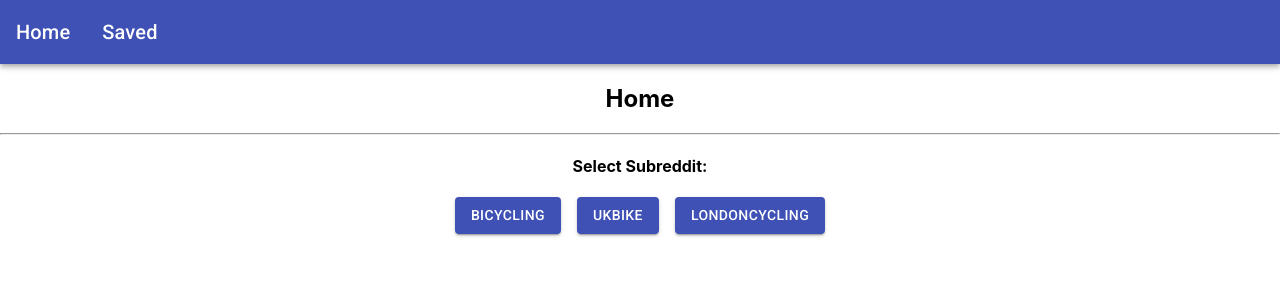
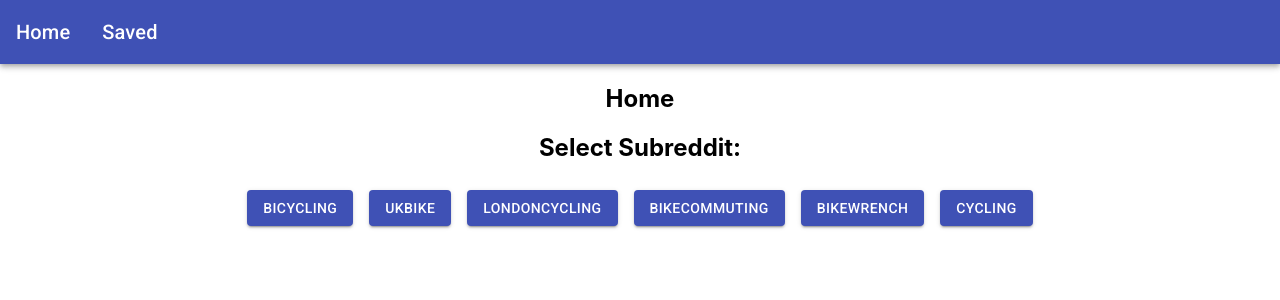
Before and after one commit to benAkehurst/react-reddit-pwa, a React (Create React App) app: page / in a window 1280 px wide. Shown: the top 300 px of the page. Built offline with nearby package versions, Linux system fonts and the light colour scheme.

Commit message:
wip post component

```diff
--- a/src/components/Posts/Post/Post.tsx
+++ b/src/components/Posts/Post/Post.tsx
@@ -1,12 +1,24 @@
 import React from 'react';
+import List from '@material-ui/core/List';
+import ListItem, { ListItemProps } from '@material-ui/core/ListItem';
+import ListItemText from '@material-ui/core/ListItemText';
+import Divider from '@material-ui/core/Divider';
 
 export const Post = (singlePostData: any) => (
+  // <div>
+  //   <li key={singlePostData.singlePostData.id}>
+  //     <a href={singlePostData.singlePostData.url}>
+  //       {singlePostData.singlePostData.title}
+  //     </a>
+  //     <p>{singlePostData.singlePostData.subreddit}</p>
+  //   </li>
+  // </div>
   <div>
-    <li key={singlePostData.singlePostData.id}>
-      <a href={singlePostData.singlePostData.url}>
-        {singlePostData.singlePostData.title}
-      </a>
-      <p>{singlePostData.singlePostData.subreddit}</p>
-    </li>
+    <List component="nav" aria-label="single-post">
+      <ListItem button>
+        <ListItemText primary={singlePostData.singlePostData.title} />
+      </ListItem>
+    </List>
+    <Divider />
   </div>
 );
--- a/src/data/defaultSubreddits.ts
+++ b/src/data/defaultSubreddits.ts
@@ -1,5 +1,8 @@
 export const defaultSubreddits = [
   { name: 'bicycling' },
   { name: 'ukbike' },
-  { name: 'londoncycling' }
+  { name: 'londoncycling' },
+  { name: 'bikecommuting' },
+  { name: 'bikewrench' },
+  { name: 'cycling' },
 ]
--- a/src/views/Home/Home.tsx
+++ b/src/views/Home/Home.tsx
@@ -13,16 +13,15 @@
 
   return (
     <aside>
-      <h2>Home</h2>
-      <hr />
+      <h1>Home</h1>
       <div>
-        <h4>Select Subreddit:</h4>
+        <h2>Select Subreddit:</h2>
         {defaultSubreddits.map((subreddit) => {
           return (
             <Button
               variant="contained"
               color="primary"
-              style={{ margin: '0 0.5rem' }}
+              style={{ margin: '0.5rem 0.5rem' }}
               key={subreddit.name}
               onClick={() => getData(subreddit.name)}
             >
@@ -39,15 +38,16 @@
 const fetchRawData = (url: string) => {
   const baseUrl = 'https://www.reddit.com/r/';
   return axios.get(`${baseUrl}${url}.json`).then((data) => {
-    return data.data.data.children.map((d: any) => ({
-      id: d.data.id,
-      subreddit: d.data.subreddit,
-      selftext: d.data.selftext,
-      title: d.data.title,
-      score: d.data.score,
-      thumbnail: d.data.thumbnail,
-      permalink: d.data.permalink,
-      url: d.data.url,
+    console.log(typeof data.data.data.children);
+    return data.data.data.children.map((singlePost: any) => ({
+      id: singlePost.data.id,
+      subreddit: singlePost.data.subreddit,
+      selftext: singlePost.data.selftext,
+      title: singlePost.data.title,
+      score: singlePost.data.score,
+      thumbnail: singlePost.data.thumbnail,
+      permalink: singlePost.data.permalink,
+      url: singlePost.data.url,
     }));
   });
 };
```
Also changed, not shown: 2 other files (tests, documents, lock files or other folders).
